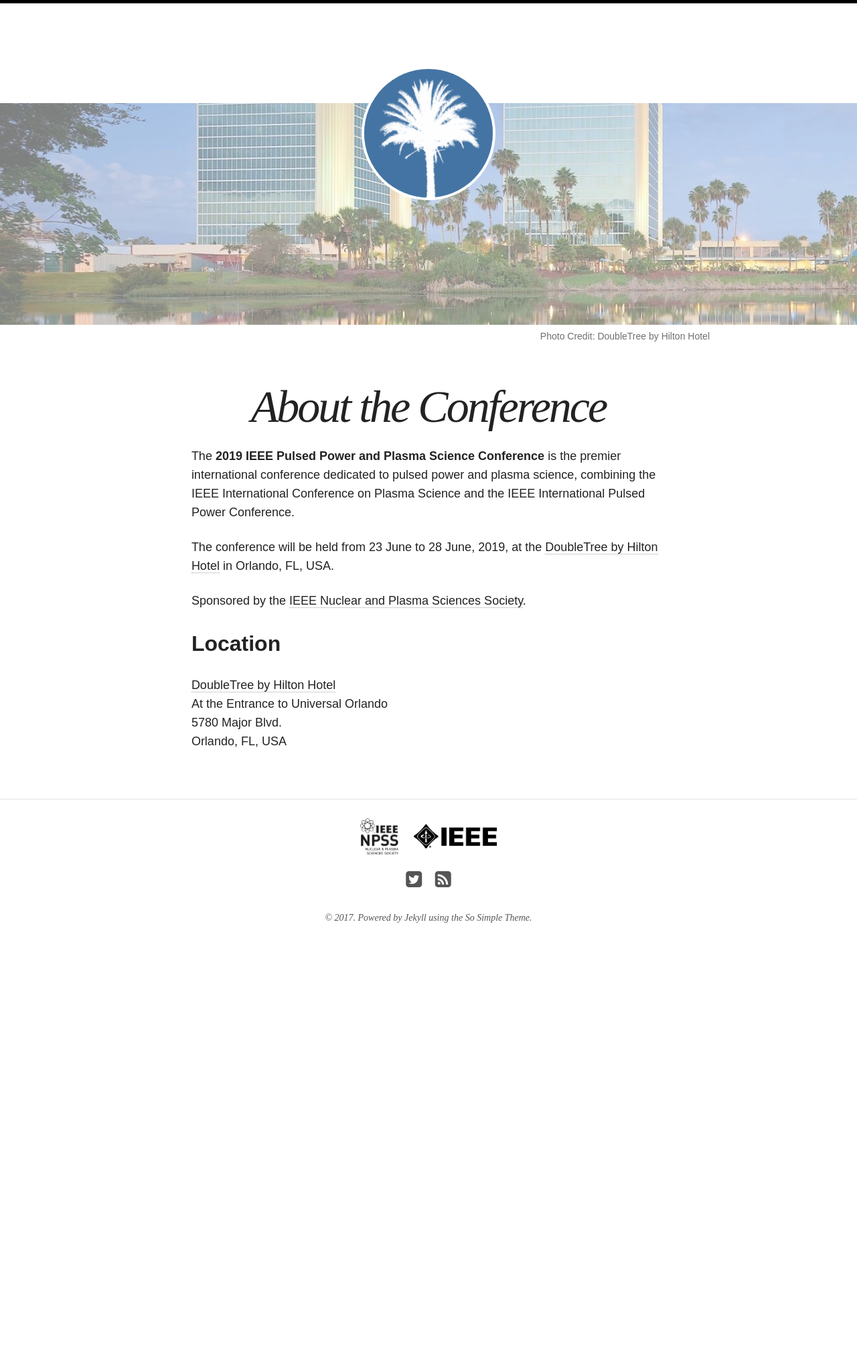
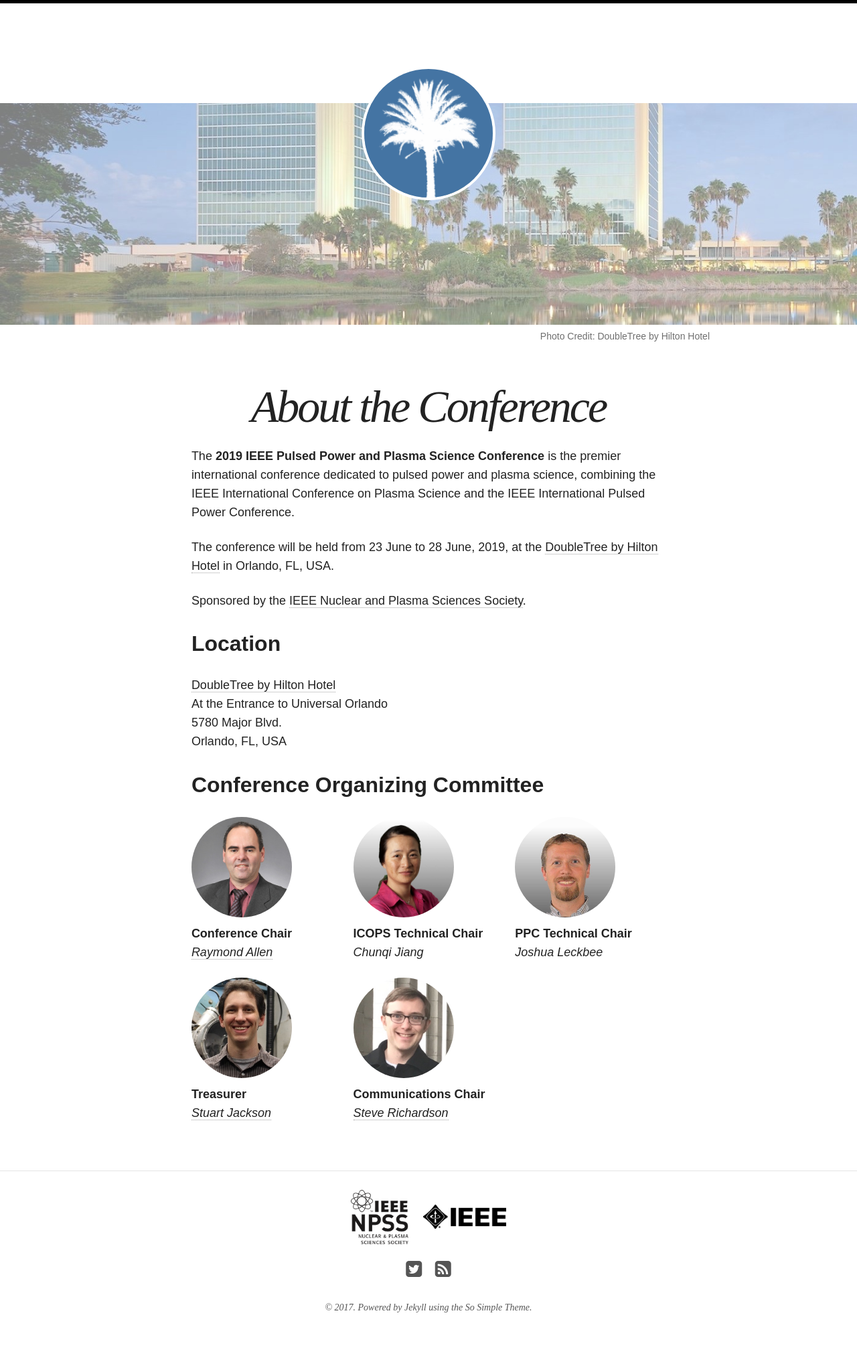
Before and after one commit to ppps2019/ppps2019.github.io, a Jekyll site: the page built from _info_articles/about.md, in a window 1280 px wide. Shown: the whole page at 67% size. Built offline with Jekyll 4.4.1, drawn with Linux system fonts in a browser that asks for light colours; nearby versions of some CDN libraries; before the commit the page ends 1449 px from its top, so only the background shows below that.

Commit message:
adding committee info

```diff
--- /dev/null
+++ b/_data/chairs.yml
@@ -0,0 +1,29 @@
+# Conference chairs
+
+ray_allen:
+    name: Raymond Allen
+    email: chair@ppps2019.org
+    position: Conference Chair
+    avatar: ray-allen-photo.jpg
+
+chunqi_jiang:
+    name: Chunqi Jiang
+    avatar: chunqi-jiang-photo.png
+    position: ICOPS Technical Chair
+
+josh_leckbee:
+    name: Joshua Leckbee
+    avatar: josh-leckbee-photo.jpg
+    position: PPC Technical Chair
+
+stuart_jackson:
+    name: Stuart Jackson
+    email: treasurer@ppps2019.org
+    position: Treasurer
+    avatar: stuart-jackson-photo.jpg
+
+steve_richardson:
+    name: Steve Richardson
+    email: communications@ppps2019.org
+    avatar: steve-richardson-photo.jpg
+    position: Communications Chair
--- a/_includes/footer.html
+++ b/_includes/footer.html
@@ -2,7 +2,7 @@
 
 <p>
 <a href="http://ieee-npss.org">
-<img src="{{ site.url }}/images/logo.png" alt="NPSS" style="margin-top:0;height:3em;margin-right:1em;"></a>
+<img src="{{ site.url }}/images/logo.png" alt="NPSS" style="margin-top:0;height:4.5em;margin-right:1em;"></a>
 <a href="http://ieee.org">
 <img src="{{ site.url }}/images/ieee-logo.gif" alt="IEEE" style="margin-top:0;height:2em;"></a>
 </p>
--- a/_info_articles/about.md
+++ b/_info_articles/about.md
@@ -17,3 +17,16 @@ image:
 At the Entrance to Universal Orlando \\
 5780 Major Blvd. \\
 Orlando, FL, USA
+
+## Conference Organizing Committee
+
+<div class="gallery">
+{% for person_hash in site.data.chairs %}
+{% assign person = person_hash[1] %}
+<div markdown="1" class="item">
+{% if person.avatar %} ![{{ person.name }} bio photo]({{ site.url }}/images/{{ person.avatar }}){: class="bio-photo"}{% endif %}
+**{{ person.position }}**  \\
+{% if person.email %}[_{{ person.name }}_](mailto:{{ person.email }}){% else %}_{{ person.name }}_{% endif %}
+</div>
+{% endfor %}
+</div>
--- /dev/null
+++ b/_sass/_mygallery.scss
@@ -0,0 +1,28 @@
+/* ==========================================================================
+   trying to make a "gallery" where three images can appear on a row
+   ========================================================================== */
+.gallery .item {
+
+    @include media($large) {
+        @include span-columns(4);
+        @include omega(3n);
+    }
+}
+
+.gallery .item .bio-photo {
+		display: block;
+		width: 150px;
+		height: 150px;
+		margin-bottom: 10px;
+		@include rounded(150px);
+		@include clearfix;
+
+	@include media($large) {
+		display: block;
+		width: 150px;
+		height: 150px;
+		margin-bottom: 10px;
+		@include rounded(150px);
+		@include clearfix;
+	}
+}
--- a/assets/css/main.scss
+++ b/assets/css/main.scss
@@ -53,3 +53,9 @@ sitemap: false
 
 @import "page"; /* layout and styles that apply to posts and pages */
 @import "archives"; /* archive pages (post/tag lists, etc) */
+
+/*
+   My custom gallery
+   ========================================================================== */
+
+@import "mygallery";
```
Also changed, not shown: images/chunqi-jiang-photo.png (added), images/josh-leckbee-photo.jpg (added), images/ray-allen-photo.jpg (added), images/stuart-jackson-photo.jpg (added), 1 other file.
